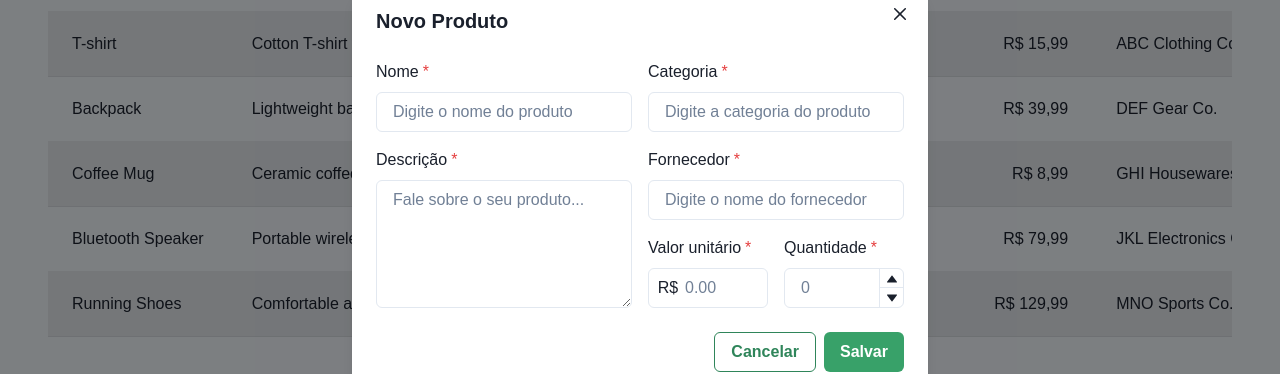
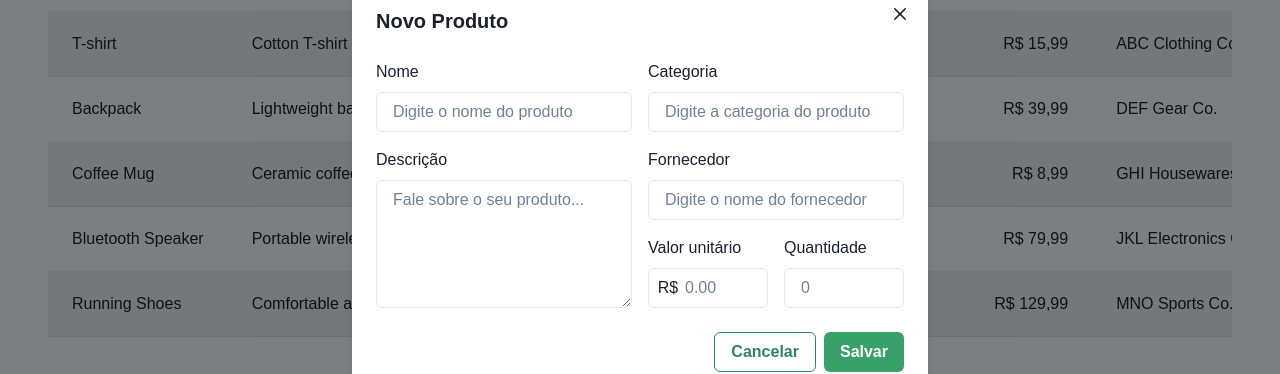
Before and after one commit to RenatoMoratto/devops-stock-management-web, a React (Vite) app: page / in a window 1280 px wide. Both pictures are taken after a click on the button "Adicionar produto". Shown: the part 211-585 px from the top of the page. Built offline with nearby package versions, Linux system fonts and the light colour scheme.

Commit message:
feat: integrate new product with ProductService

```diff
--- a/src/components/AddProductModal/index.tsx
+++ b/src/components/AddProductModal/index.tsx
@@ -1,4 +1,5 @@
 import { ProductDto } from "@/api/models/ProductDto";
+import { ProductsService } from "@/api/services/ProductsService";
 import {
 	Modal,
 	ModalOverlay,
@@ -11,16 +12,14 @@ import {
 	FormControl,
 	FormLabel,
 	Input,
-	NumberDecrementStepper,
-	NumberIncrementStepper,
 	NumberInput,
 	NumberInputField,
-	NumberInputStepper,
 	InputGroup,
 	InputLeftElement,
 	Textarea,
 	Grid,
 	GridItem,
+	useToast,
 } from "@chakra-ui/react";
 import { useState } from "react";
 import { FormEvent } from "react";
@@ -39,18 +38,34 @@ const productInitialValue: ProductDto = {
 export function AddProductModal(props: AddProductModalProps) {
 	const [product, setProduct] = useState<ProductDto>(productInitialValue);
 	const [isLoading, setIsLoading] = useState(false);
+	const [errors, setErrors] = useState<string[]>([]);
+	const toast = useToast();
 
 	const handleAddProduct = async (e: FormEvent) => {
 		e.preventDefault();
 
+		const errors = ProductsService.validate(product);
+
+		if (errors.length > 0) {
+			errors.forEach(error => toast({ status: "error", title: error.message }));
+
+			setErrors(errors.map(error => error.name));
+
+			return;
+		}
+
 		setIsLoading(true);
 
-		await setTimeout(() => {
-			console.table(product);
+		try {
+			await ProductsService.create(product);
+
+			toast({ status: "success", title: "Produto criado com sucesso." });
+			props.onClose();
+		} catch (e) {
+			toast({ status: "error", title: String(e) });
+		} finally {
 			setIsLoading(false);
-		}, 800);
-
-		props.onClose();
+		}
 	};
 
 	const handleProductChange = (e: { target: { name: string; value: any } }) => {
@@ -74,7 +89,7 @@ export function AddProductModal(props: AddProductModalProps) {
 						gap={4}
 					>
 						<GridItem area="name">
-							<FormControl isRequired>
+							<FormControl isInvalid={errors.includes("name")}>
 								<FormLabel>Nome</FormLabel>
 								<Input
 									onChange={handleProductChange}
@@ -85,7 +100,7 @@ export function AddProductModal(props: AddProductModalProps) {
 						</GridItem>
 
 						<GridItem area="category">
-							<FormControl isRequired>
+							<FormControl isInvalid={errors.includes("category")}>
 								<FormLabel>Categoria</FormLabel>
 								<Input
 									onChange={handleProductChange}
@@ -96,7 +111,7 @@ export function AddProductModal(props: AddProductModalProps) {
 						</GridItem>
 
 						<GridItem area="description">
-							<FormControl isRequired>
+							<FormControl isInvalid={errors.includes("description")}>
 								<FormLabel>Descrição</FormLabel>
 								<Textarea
 									onChange={handleProductChange}
@@ -109,7 +124,7 @@ export function AddProductModal(props: AddProductModalProps) {
 						</GridItem>
 
 						<GridItem area="supplier">
-							<FormControl isRequired>
+							<FormControl isInvalid={errors.includes("supplier")}>
 								<FormLabel>Fornecedor</FormLabel>
 								<Input
 									onChange={handleProductChange}
@@ -120,7 +135,7 @@ export function AddProductModal(props: AddProductModalProps) {
 						</GridItem>
 
 						<GridItem area="unitPrice">
-							<FormControl isRequired>
+							<FormControl isInvalid={errors.includes("unitPrice")}>
 								<FormLabel>Valor unitário</FormLabel>
 								<NumberInput precision={2} min={0.01}>
 									<InputGroup>
@@ -137,14 +152,10 @@ export function AddProductModal(props: AddProductModalProps) {
 						</GridItem>
 
 						<GridItem area="amount">
-							<FormControl isRequired>
+							<FormControl isInvalid={errors.includes("amount")}>
 								<FormLabel>Quantidade</FormLabel>
 								<NumberInput min={1}>
 									<NumberInputField onChange={handleProductChange} name="amount" placeholder="0" />
-									<NumberInputStepper>
-										<NumberIncrementStepper />
-										<NumberDecrementStepper />
-									</NumberInputStepper>
 								</NumberInput>
 							</FormControl>
 						</GridItem>
```
Also changed, not shown: 1 other file (tests, documents, lock files or other folders).
